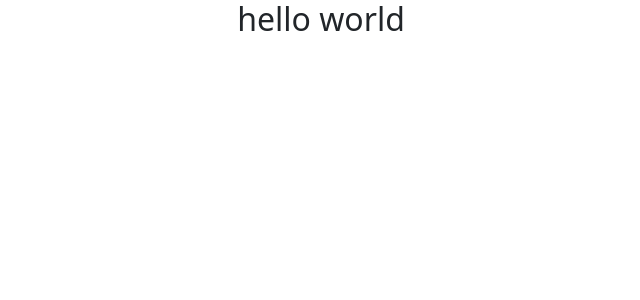
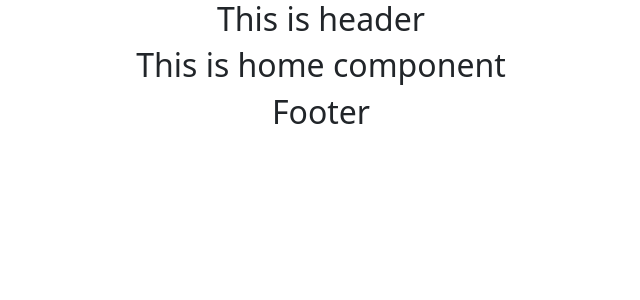
Before and after one commit to saif-sudo/learn-tech-client, a React (Create React App) app: page / in a window 1280 px wide. Shown: the top 300 px of the page, without its empty margins (319-959 px from the left). Built offline with nearby package versions, Linux system fonts and the light colour scheme.

Commit message:
header and footer added

```diff
--- a/src/App.js
+++ b/src/App.js
@@ -1,4 +1,4 @@
-import logo from './logo.svg';
+
 import './App.css';
 import { RouterProvider } from 'react-router-dom';
 import { routes } from './Routes/Routes/Routes';
--- a/src/Layout/Main.js
+++ b/src/Layout/Main.js
@@ -1,20 +1,24 @@
 import React from 'react';
 import {Col, Container, Row } from 'react-bootstrap';
-import { Outlet } from 'react-router-dom';
+import Home from '../Pages/Home/Home/Home';
+import Footer from '../Pages/Shared/Fooder/Footer';
+import Header from '../Pages/Shared/Header/Header';
 
 const Main = () => {
     return (
       <div>
+        <Header></Header>
         <Container>
 
          <Row>
             <Col>
-                <h2>hello world</h2>
+                <Home></Home>
             </Col>
 
          </Row>
 
         </Container>
+        <Footer></Footer>
       </div>
     );
 };
--- /dev/null
+++ b/src/Pages/Home/Home/Home.js
@@ -0,0 +1,11 @@
+import React from 'react';
+
+const Home = () => {
+    return (
+        <div>
+            <h2>This is home component</h2>
+        </div>
+    );
+};
+
+export default Home;
--- /dev/null
+++ b/src/Pages/Shared/Fooder/Footer.js
@@ -0,0 +1,11 @@
+import React from 'react';
+
+const Footer = () => {
+    return (
+        <div>
+            <h2>Footer</h2>
+        </div>
+    );
+};
+
+export default Footer;
```
